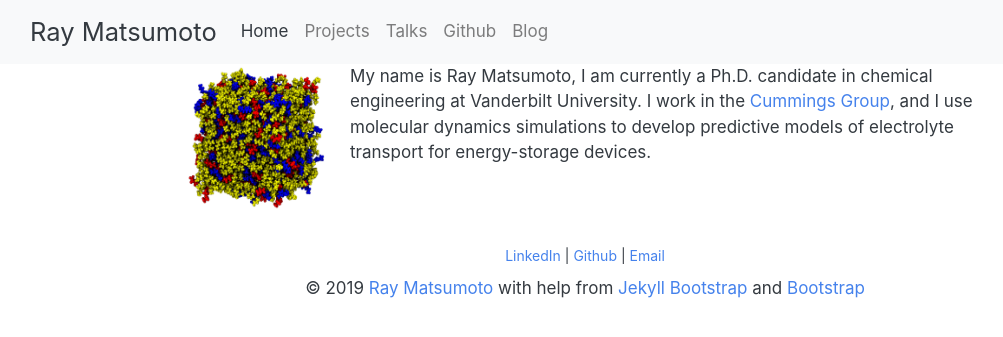
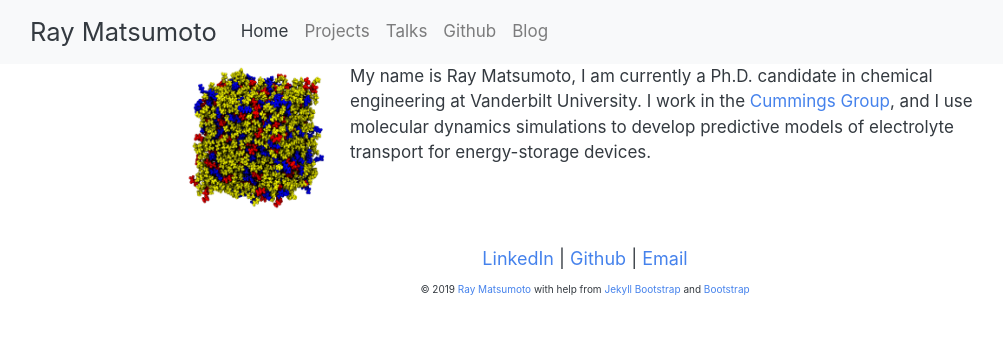
Before and after one commit to rmatsum836/rmatsum836.github.io, a Jekyll site: the page built from index.md, in a window 1280 px wide. Shown: the top 337 px of the page, without its empty margins (55-1058 px from the left). Built offline with Jekyll 4.4.1, drawn with Linux system fonts in a browser that asks for light colours; nearby versions of some CDN libraries.

Commit message:
Format changes

```diff
--- a/_includes/themes/bootstrap-3/bottom.html
+++ b/_includes/themes/bootstrap-3/bottom.html
@@ -2,7 +2,7 @@
 
     <div class="clear"></div>
 
-    <div style="text-align:center;font-size:14px;padding:0 0 10px;">
+    <div style="text-align:center;font-size:18px;padding:0 0 10px;">
      <a href="https://www.linkedin.com/in/ray-matsumoto-251a8554/" alt="LinkedIn"
                                                                    onclick="trackOutboundLink('https://www.linkedin.com/in/ray-matsumoto-251a8554?loc=bottom');">LinkedIn</a>
      |
@@ -11,7 +11,7 @@
      <a href="mailto:ray.a.matsumoto@vanderbilt.edu" alt="email" target="_blank" onclick="trackOutboundLink('mailto:ray.a.matsumoto@vanderbilt.edu');">Email</a>
     </div>
 
-    <div style="overflow:visible;margin:0 auto 0 auto;padding:15x 10px;clear:both;text-align:center;">
+    <div style="overflow:visible;margin:0 auto 0 auto;padding:15x 10px;clear:both;text-align:center;font-size:10px">
       <div class="container">
           <p>&copy; {{ site.time | date: '%Y' }} {{ site.author.name }} <a href="https://raymatsumoto.com/">Ray Matsumoto</a>
           with help from <a href="http://jekyllbootstrap.com" target="_blank" title="The Definitive Jekyll Blogging Framework">Jekyll Bootstrap</a>
```
